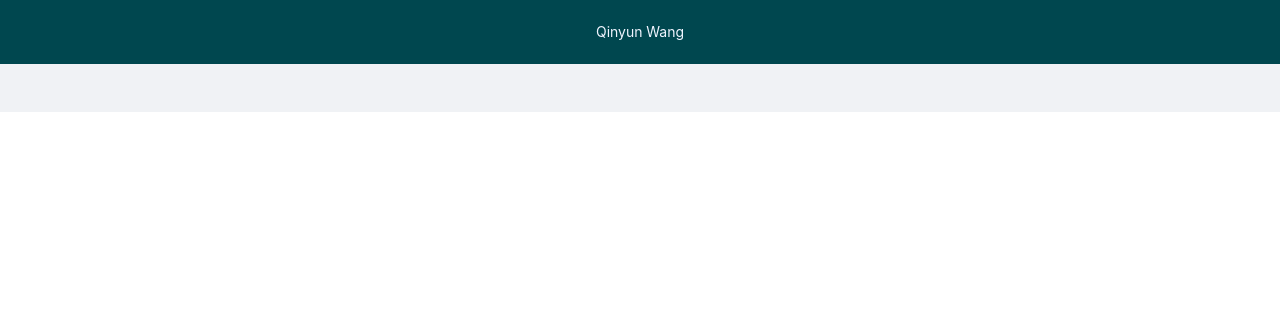
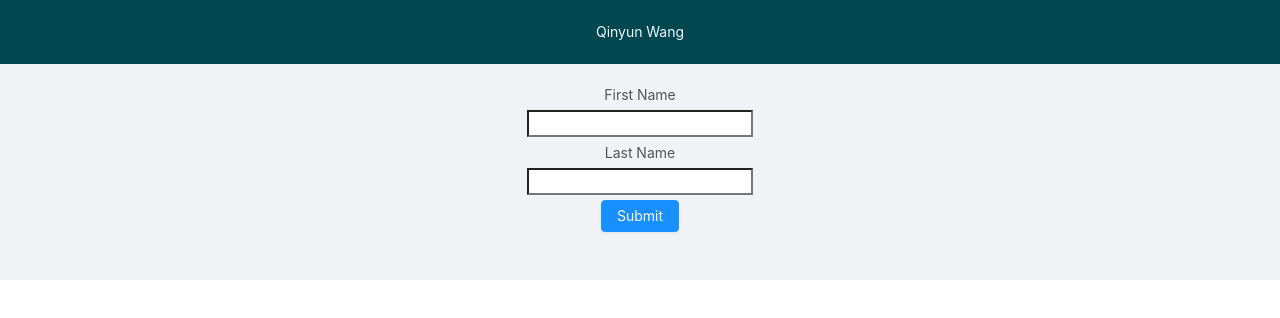
Before and after one commit to QinyunWang/react-demo, a React (Create React App) app: page / in a window 1280 px wide. Shown: the top 318 px of the page. Built offline with nearby package versions, Linux system fonts and the light colour scheme.

Commit message:
Add input form to content

```diff
--- a/package.json
+++ b/package.json
@@ -13,6 +13,7 @@
     "antd": "^4.0.3",
     "babel-plugin-import": "^1.13.0",
     "customize-cra": "^0.9.1",
+    "formik": "^2.1.4",
     "less": "^3.11.1",
     "less-loader": "^5.0.0",
     "react": "^16.13.0",
--- a/src/App.less
+++ b/src/App.less
@@ -5,3 +5,15 @@
     color: @geekblue-1;
     background-color: @cyan-9;
 }
+
+form {
+    margin-top: 20px;
+    display: flex;
+    flex-direction: column;
+    justify-content: center;
+    align-items: center;
+}
+
+input {
+    margin: 5px;
+}
--- a/src/App.tsx
+++ b/src/App.tsx
@@ -1,6 +1,7 @@
 import React from 'react';
 import './App.less';
 import { Layout } from 'antd';
+import InputGroup from './components/InputGroup'
 
 
 const { Header, Footer, Content } = Layout;
@@ -13,7 +14,9 @@ function App() {
         <Header className='header'>
           Qinyun Wang
         </Header>
-        <Content></Content>
+        <Content>
+          <InputGroup />
+        </Content>
         <Footer></Footer>
       </Layout>
     </div>
--- /dev/null
+++ b/src/components/InputGroup.tsx
@@ -0,0 +1,50 @@
+import React from 'react';
+import { useFormik } from 'formik';
+import { Button } from 'antd';
+
+type Name = {
+    firstName: string
+    lastName: string
+}
+
+const InputGroup = () => {
+
+    const formik = useFormik<Name>({
+        initialValues: {
+          firstName: '',
+          lastName: '',
+        },
+        onSubmit: values => {
+          alert("User Name: " + values.firstName + " " + values.lastName);
+        },
+      });
+
+    return (
+        <form onSubmit={formik.handleSubmit}>
+            <label htmlFor="firstName">First Name</label>
+            <input
+                id="firstName"
+                name="firstName"
+                type="text"
+                onChange={formik.handleChange}
+                value={formik.values.firstName}
+            />
+            <label htmlFor="lastName">Last Name</label>
+            <input
+                id="lastName"
+                name="lastName"
+                type="text"
+                onChange={formik.handleChange}
+                value={formik.values.lastName}
+            />
+            <Button
+              type="primary"
+              htmlType="submit"
+            >
+            Submit
+            </Button>
+        </form>
+    )
+}
+
+export default InputGroup
```
Also changed, not shown: 1 other file (tests, documents, lock files or other folders).
